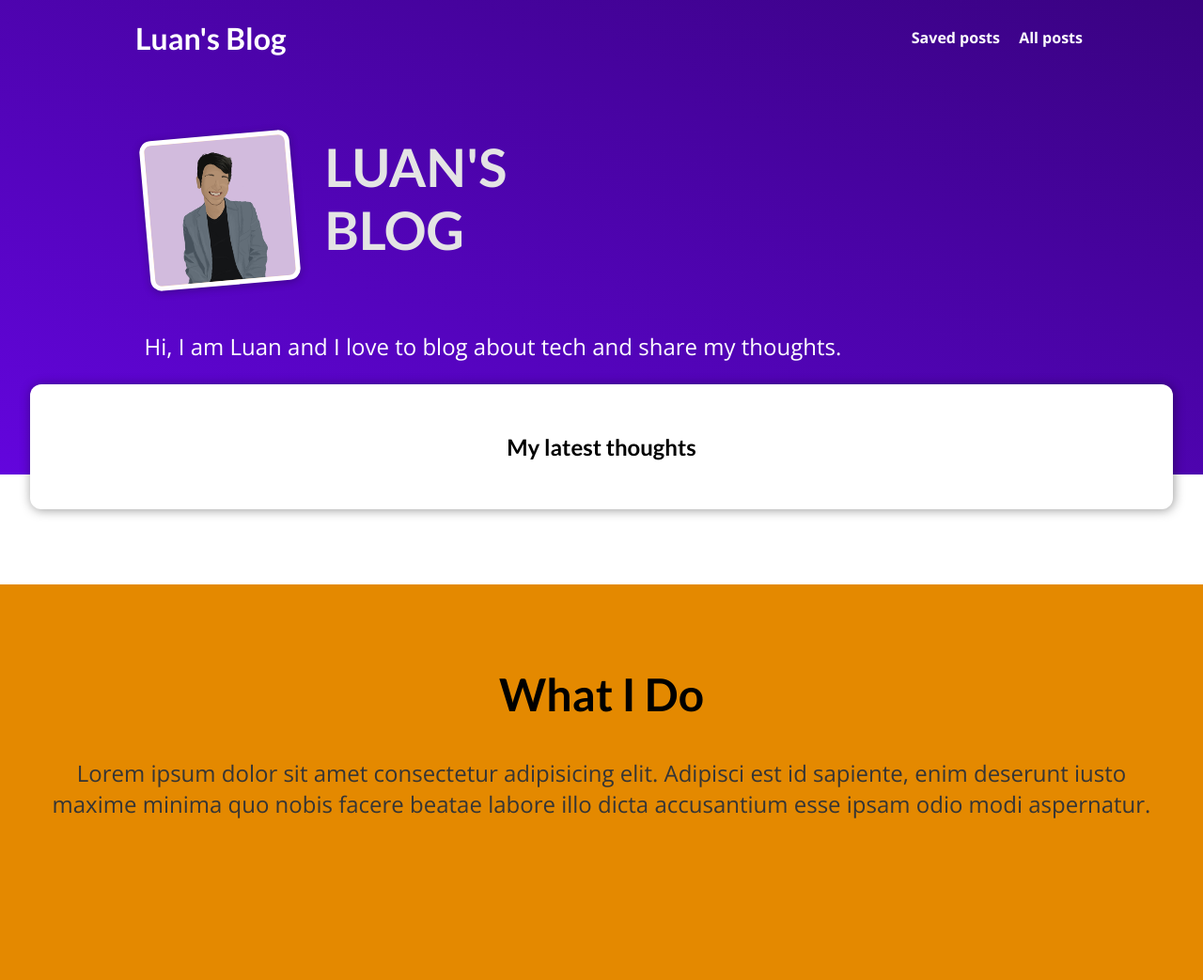
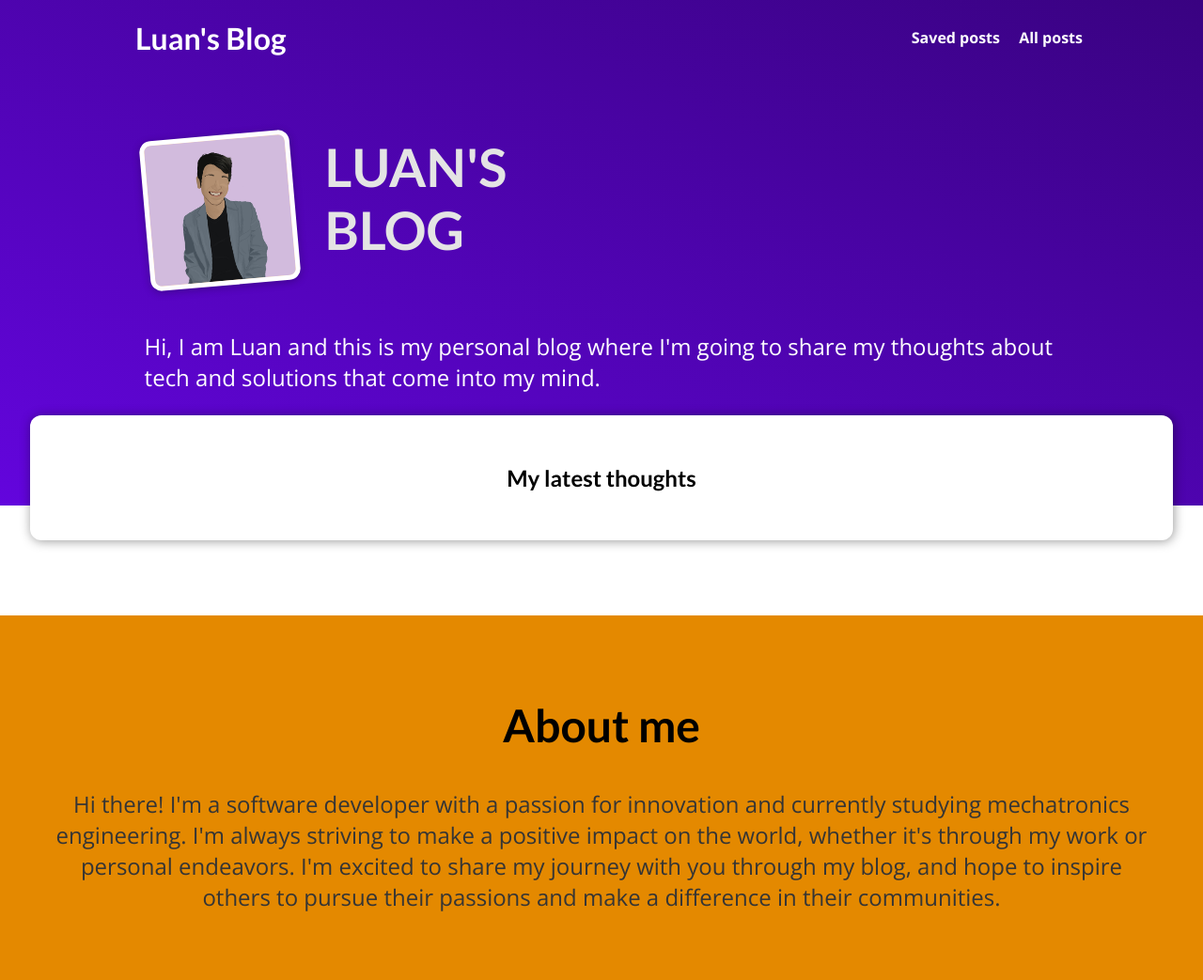
Before and after one commit to luansjourney/luandesouza.com-blog, a Django app: template blog/templates/blog/index.html in a window 1280 px wide. Shown: the whole page at 94% size. Before the commit the page ends 871 px from the top, so only its background shows below. Run offline with Django 3.2, Linux system fonts and the light colour scheme; the template is opened without the code that fills it, so the values that code supplies are empty.

Commit message:
MODIFY: about section - introduction section - favicon

```diff
--- a/blog/templates/blog/index.html
+++ b/blog/templates/blog/index.html
@@ -16,7 +16,7 @@
         <img src="{% static 'blog/images/prof.png' %}" alt="Luan - The author of this blog" />
         <h2>LUAN'S BLOG</h2>
     </header>
-    <p>Hi, I am Luan and I love to blog about tech and share my thoughts.</p>
+    <p>Hi, I am Luan and this is my personal blog where I'm going to share my thoughts about tech and solutions that come into my mind.</p>
 </section>
 <section id="latest-posts">
     <h2>My latest thoughts</h2>
@@ -28,7 +28,7 @@
     </ul>
 </section>
 <section id="about">
-    <h2>What I Do</h2>
-    <p>Lorem ipsum dolor sit amet consectetur adipisicing elit. Adipisci est id sapiente, enim deserunt iusto maxime minima quo nobis facere beatae labore illo dicta accusantium esse ipsam odio modi aspernatur.</p>
+    <h2>About me</h2>
+    <p>Hi there! I'm a software developer with a passion for innovation and currently studying mechatronics engineering. I'm always striving to make a positive impact on the world, whether it's through my work or personal endeavors. I'm excited to share my journey with you through my blog, and hope to inspire others to pursue their passions and make a difference in their communities.</p>
 </section>
 {% endblock %}
--- a/templates/base.html
+++ b/templates/base.html
@@ -8,6 +8,7 @@
     <meta name="viewport" content="width=device-width, initial-scale=1.0">
     <title>{% block title %}{% endblock %}</title>
     <link rel="stylesheet" href="{% static 'app.css' %}">
+    <link rel="shortcut icon" type="image/ico" href="{% static 'favicon.ico' %}"/>
     {% block css_files %}{% endblock %}
 </head>
 <body>
```
Also changed, not shown: static/favicon.ico (added).
